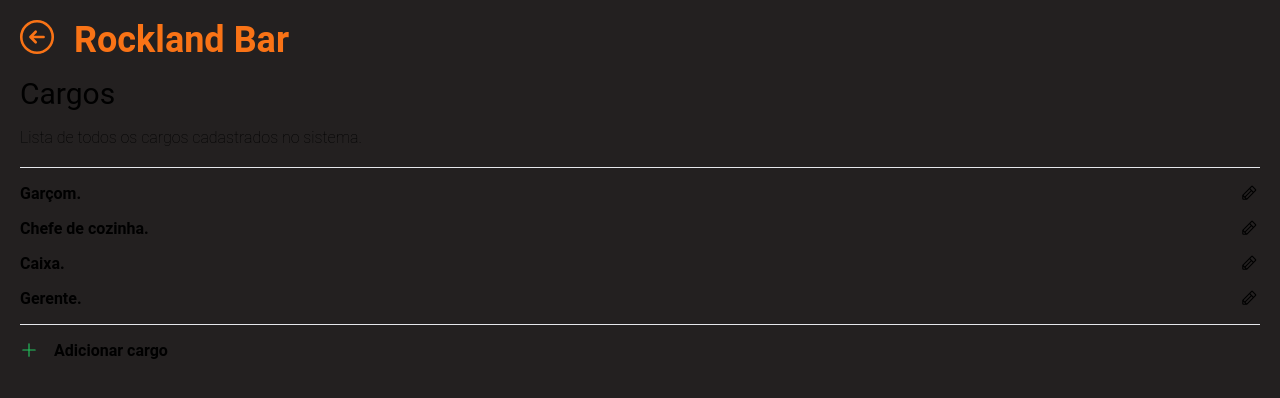
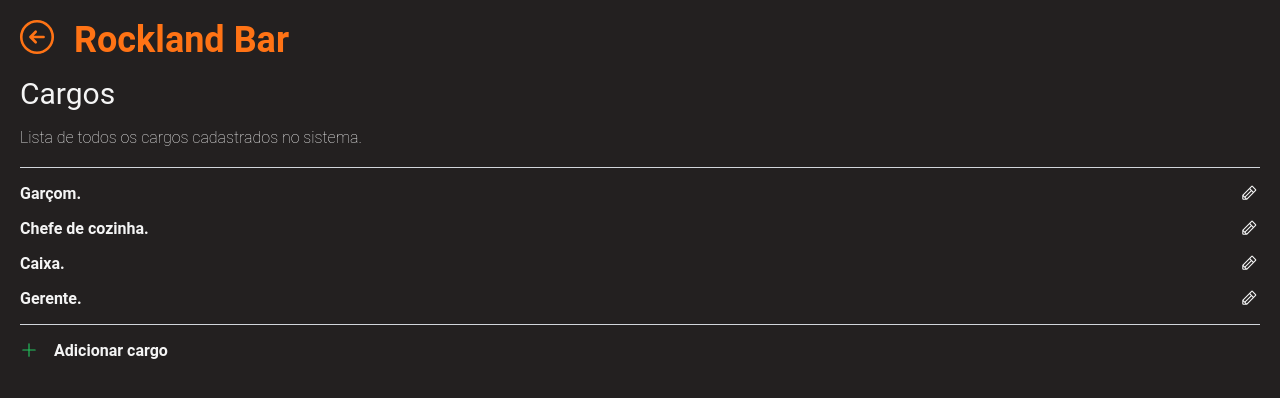
Before and after one commit to Koemyy/cardapio-digital-company, a React (Vite) app: page / in a window 1280 px wide. Shown: the top 398 px of the page. Built offline with nearby package versions, Linux system fonts and the light colour scheme.

Commit message:
Adicionei nossa paleta de cores

```diff
--- a/tailwind.config.js
+++ b/tailwind.config.js
@@ -5,6 +5,29 @@
     "./src/**/*.{js,ts,jsx,tsx}"
   ],
   theme: {
+    colors: {
+      transparent: 'transparent',
+      current: 'currentColor',
+      'white': {
+        '300': '#F4F4F4',
+      },
+      'orange': {
+        '300':'rgb(253 186 116)',
+        '400':'rgb(251 146 60)',
+        '500': '#FF7315',
+        '700': 'rgb(194 65 12)',
+      },
+      'black': {
+        '400': '#3A3535',
+        '500': '#232020',
+      },
+      'green': {
+        '500': 'rgb(34 197 94)',
+      },
+      'grey': {
+        '300': 'rgb(209 213 219)'
+      }
+    },
     extend: {},
   },
   plugins: [],
```
